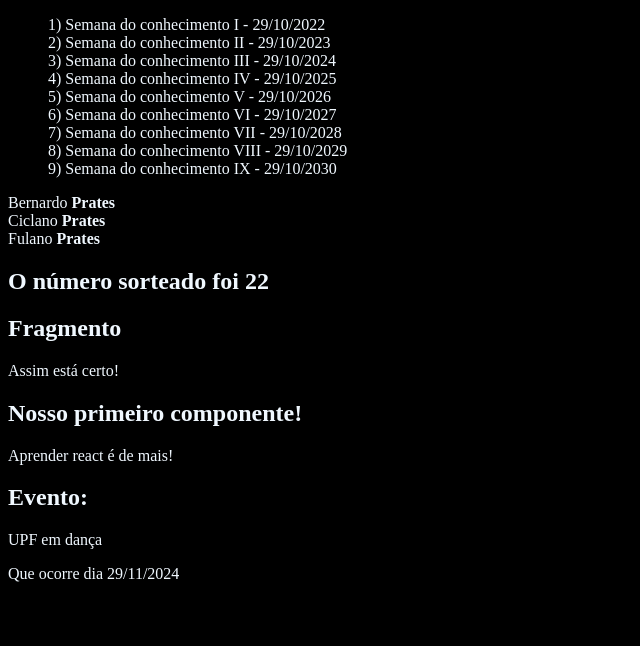
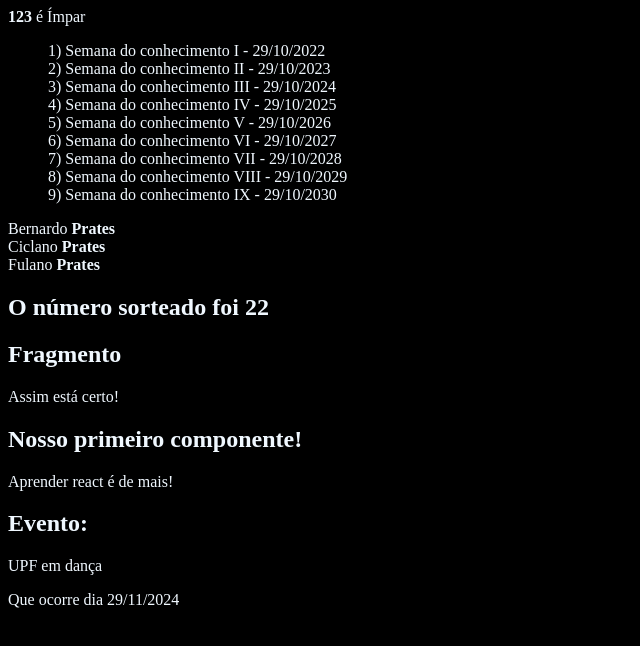
Before and after one commit to bprates29/AulaReactBasics, a React (Create React App) app: page / in a window 1280 px wide. Shown: the top 646 px of the page, without its empty margins (0-640 px from the left). Built offline with nearby package versions, Linux system fonts and the light colour scheme.

Commit message:
par e impar

```diff
--- a/src/App.jsx
+++ b/src/App.jsx
@@ -7,9 +7,12 @@ import SortearNum from "./componets/aleatorio/SortearNum"
 import Familia from "./componets/filhos/Familia"
 import FamiliaMembro from "./componets/filhos/FamiliaMembro"
 import ListaEventos from "./componets/repeticao/ListaEventos"
+import ParOuImpar from "./componets/condicional/ParOuImpar"
 
 const app = () => (
     <div>
+        <ParOuImpar numero={123}/>
+
         <ListaEventos/>
         <Familia sobrenome="Prates">
             <FamiliaMembro nome="Bernardo"/>
--- /dev/null
+++ b/src/componets/condicional/ParOuImpar.jsx
@@ -0,0 +1,13 @@
+import React from "react"
+
+const parOuImpar = props => {
+    return (
+        <div><strong>{props.numero}</strong>
+            {props.numero % 2 === 0
+                ? <span> é Par</span>
+                : <span> é Ímpar</span>}
+        </div>
+    )
+}
+
+export default parOuImpar
```
